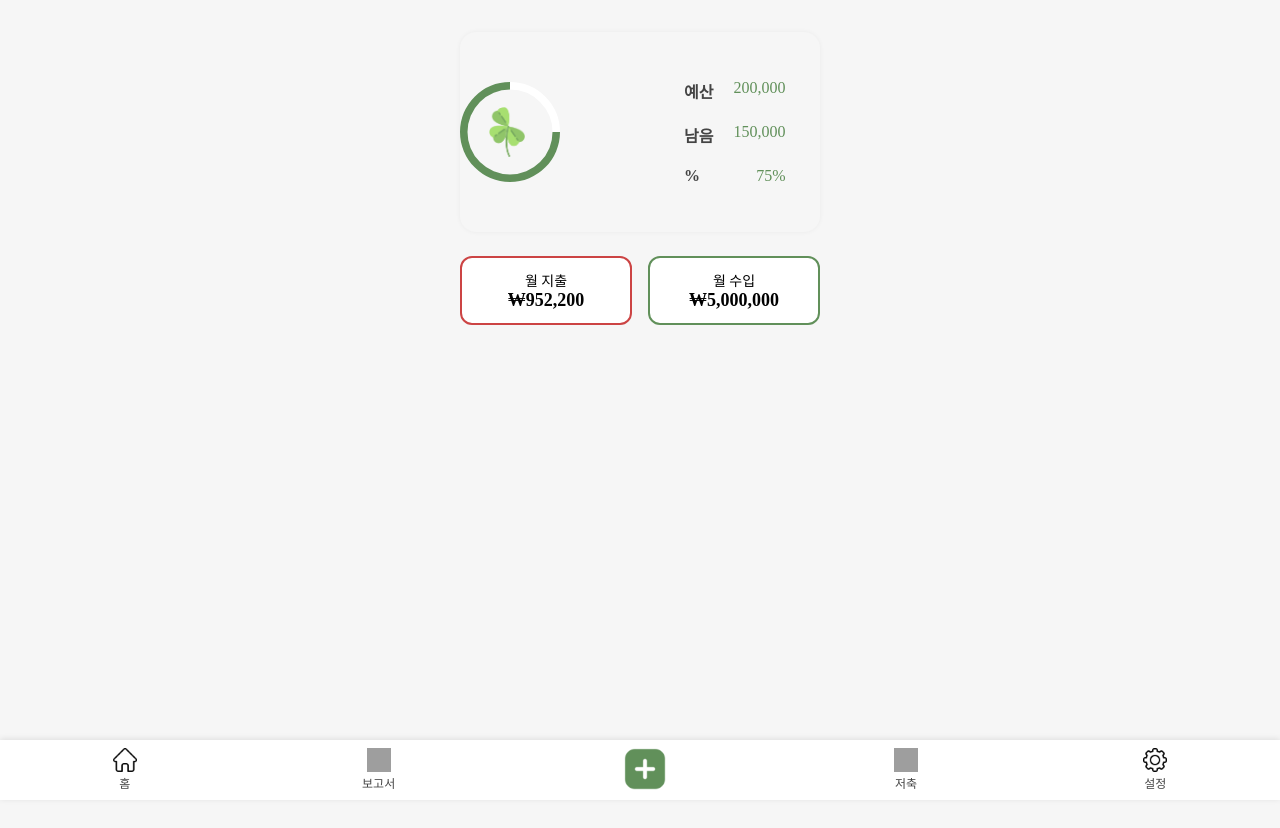
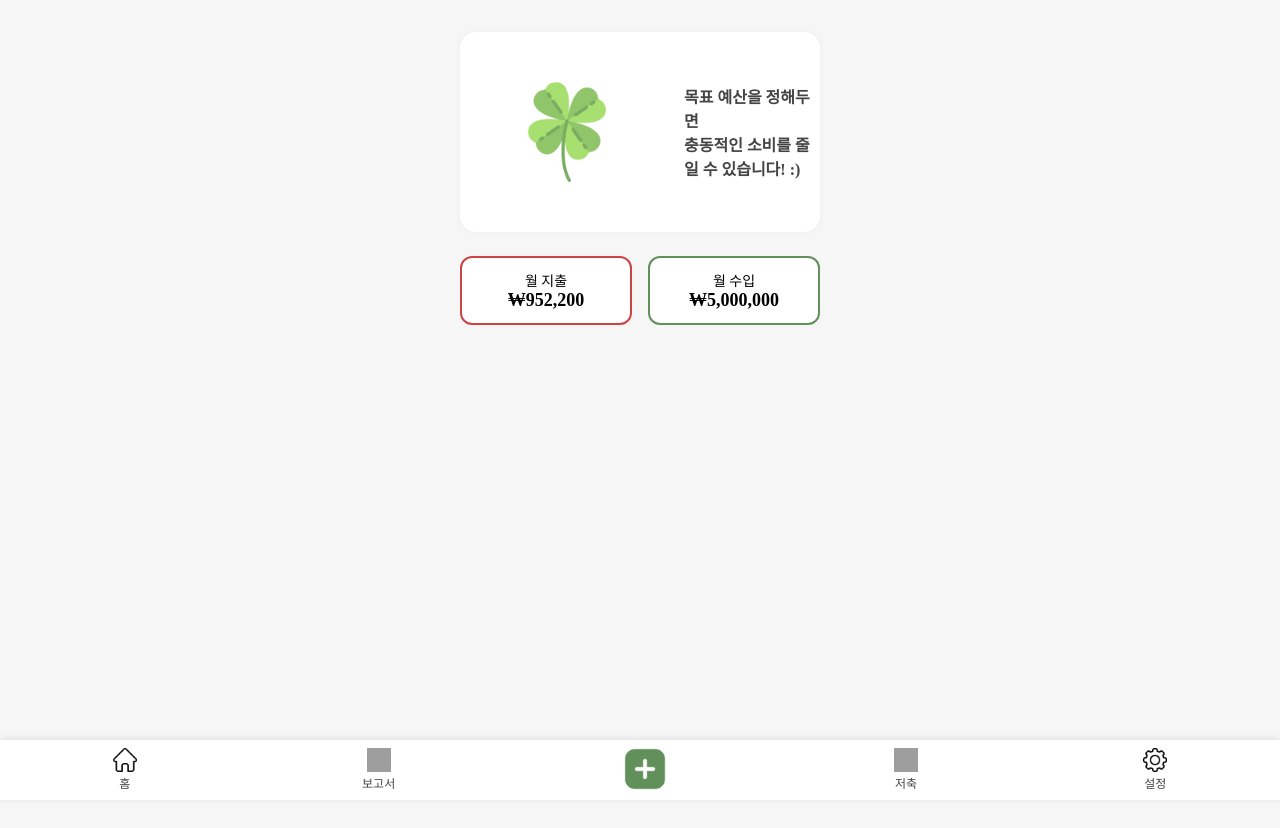
Before and after one commit to dlgkrwns213/moneyLover, a Vue app: page / in a window 1280 px wide. Shown: the top 828 px of the page. Built offline with nearby package versions, Linux system fonts and the light colour scheme; grey boxes are pictures that could not be loaded; a web font is replaced by a local one.

Commit message:
feat: empty budget HomeView Option Style Finished

```diff
--- a/src/pages/home/BudgetComparison.vue
+++ b/src/pages/home/BudgetComparison.vue
@@ -10,7 +10,7 @@ const props = defineProps({
   remain: Number,
 })
 
-const budget = ref(200000)
+const budget = ref(0)
 const remain = ref(150000)
 const imageurls = [
   '/src/assets/images/clover/clover_0.png',
@@ -62,7 +62,8 @@ const chartOptions = {
 
 <template>
   <div class="page-wrapper">
-    <div class="donut-row">
+    <!-- v-id 에 true false 로 budget 설정 여부를 분별하여 다른 창을 띄운다. -->
+    <div v-if="budget" class="donut-row">
       <!-- 왼쪽: 도넛 + 이미지 -->
       <div class="donut-container">
         <Doughnut :data="chartData" :options="chartOptions" />
@@ -85,6 +86,22 @@ const chartOptions = {
         </div>
       </div>
     </div>
+
+    <!-- budget 을 설정하지 않은 경우 -->
+    <div v-else class="empty-budget">
+      <div class="other-donut-row">
+        <div class="donut-container">
+          <img class="other-image" src="/src/assets/images/clover/clover_default.png" />
+        </div>
+        <div class="info">
+          <div class="line">
+            <span class="label"
+              >목표 예산을 정해두면 <br />충동적인 소비를 줄일 수 있습니다! :)
+            </span>
+          </div>
+        </div>
+      </div>
+    </div>
   </div>
 </template>
 
@@ -98,6 +115,28 @@ const chartOptions = {
   width: 360px;
   height: 200px;
   box-shadow: 0 0 5px rgba(0, 0, 0, 0.05);
+}
+.other-donut-row {
+  display: flex;
+  align-items: center;
+  /* padding: 16px; */
+  background-color: rgb(255, 255, 255);
+  border-radius: 16px;
+  width: 360px;
+  height: 200px;
+  box-shadow: 0 0 5px rgba(87, 87, 87, 0.05);
+}
+
+.other-image {
+  position: absolute;
+  top: 50%;
+  left: 50%;
+  transform: translate(-50%, -50%);
+  width: 200px;
+  height: 100px;
+  border-radius: 50%;
+  object-fit: contain;
+  z-index: 1;
 }
 
 .donut-container {
```
